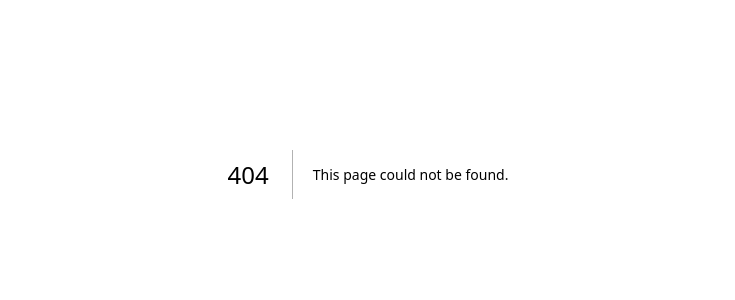
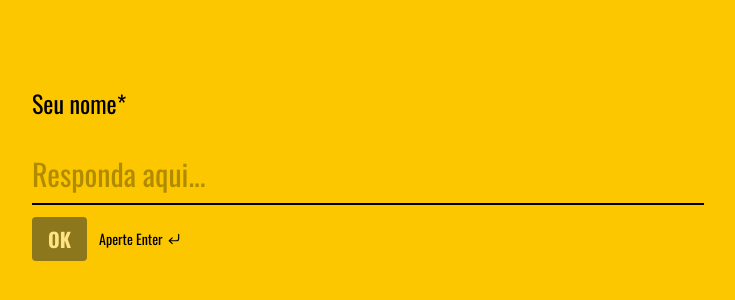
Before and after one commit to rodrigofontesdev/niver, a Next.js app: page /questions in a window 1280 px wide. Before the commit this address had no page. Shown: the part 226-526 px from the top of the page, without its empty margins (272-1007 px from the left). Built offline with nearby package versions, Linux system fonts and the light colour scheme.

Commit message:
feat: create Questions page

```diff
--- /dev/null
+++ b/src/app/questions/page.tsx
@@ -0,0 +1,157 @@
+'use client'
+
+import { useState } from 'react'
+import { useRouter } from 'next/navigation'
+import { Check, CornerDownLeft } from 'lucide-react'
+
+const questions = [
+  {
+    id: 'name',
+    type: 'text',
+    label: 'Seu nome*',
+    placeholder: 'Responda aqui...',
+    required: true,
+  },
+  {
+    id: 'attendance',
+    type: 'radio',
+    label: 'Posso contar com sua presença no meu aniversário?*',
+    options: [
+      { value: 'A', label: 'Com certeza!' },
+      { value: 'B', label: 'Não posso' },
+    ],
+    required: true,
+  },
+]
+
+export default function Questions() {
+  const router = useRouter()
+  const [currentStep, setCurrentStep] = useState(0)
+  const [formData, setFormData] = useState({
+    name: '',
+    attendance: '',
+  })
+
+  const currentQuestion = questions[currentStep]
+  const isLastStep = currentStep === questions.length - 1
+  const isButtonDisabled = !formData[currentQuestion.id as keyof typeof formData]?.trim()
+  const isSubmitButton = isLastStep && formData[currentQuestion.id as keyof typeof formData]?.trim()
+
+  const handleInputChange = (value: string) => {
+    setFormData((prev) => ({
+      ...prev,
+      [currentQuestion.id]: value,
+    }))
+  }
+
+  const handleNext = () => {
+    const currentValue = formData[currentQuestion.id as keyof typeof formData]
+
+    if (!currentValue.trim()) return
+
+    if (!isLastStep) {
+      setCurrentStep((prev) => prev + 1)
+      return
+    }
+
+    handleSubmit()
+  }
+
+  const handleKeyPress = (e: React.KeyboardEvent) => {
+    const key = e.key.toLowerCase()
+
+    if (key === 'enter') {
+      handleNext()
+      return
+    }
+
+    if (['a', 'b'].includes(key) && currentQuestion.id === 'attendance') {
+      handleInputChange(formData[currentQuestion.id] !== key.toUpperCase() ? key.toUpperCase() : '')
+      return
+    }
+  }
+
+  const handleSubmit = () => {
+    console.log(formData)
+    router.push('/thank-you')
+  }
+
+  return (
+    <div className="min-h-screen flex items-center justify-center p-8">
+      <div className="w-full max-w-2xl">
+        <h1 className="text-2xl font-normal text-black mb-9">{currentQuestion.label}</h1>
+
+        {currentQuestion.id === 'name' && (
+          <div className="mb-3">
+            <input
+              type="text"
+              value={formData[currentQuestion.id]}
+              placeholder={currentQuestion.placeholder}
+              className="appearance-none w-full h-[3.125rem] text-3xl text-black placeholder-black/30 pb-3 bg-transparent border-b border-b-black/30 focus:border-b-2 focus:border-b-black outline-none transition-colors"
+              autoFocus={currentQuestion.id === 'name'}
+              onKeyDown={handleKeyPress}
+              onChange={(e) => handleInputChange(e.target.value)}
+            />
+          </div>
+        )}
+
+        {currentQuestion.id === 'attendance' && (
+          <div className="mb-3 space-y-2">
+            {currentQuestion.options?.map((option) => (
+              <label
+                key={option.value}
+                className={`max-w-44 h-11 flex items-center p-1.5 border border-black rounded cursor-pointer transition-colors ${
+                  formData[currentQuestion.id as keyof typeof formData] === option.value
+                    ? 'border-2 bg-black/30'
+                    : 'bg-black/10'
+                }`}
+              >
+                <div className="flex items-center justify-center size-6 mr-2">
+                  <div
+                    className={`size-6 border border-black flex items-center justify-center ${
+                      formData[currentQuestion.id as keyof typeof formData] === option.value
+                        ? 'bg-black text-yellow-400'
+                        : 'bg-yellow-400 text-black'
+                    }`}
+                  >
+                    <span className="text-xs leading-none font-sans font-bold">{option.value}</span>
+                  </div>
+                </div>
+                <span className="flex-1 inline-flex items-center justify-between text-xl text-black">
+                  {option.label}
+                  {formData[currentQuestion.id as keyof typeof formData] === option.value && (
+                    <Check size={20} />
+                  )}
+                </span>
+                <input
+                  type="radio"
+                  name={currentQuestion.id}
+                  value={option.value}
+                  checked={formData[currentQuestion.id as keyof typeof formData] === option.value}
+                  autoFocus={currentQuestion.id === 'attendance'}
+                  onKeyDown={handleKeyPress}
+                  onChange={(e) => handleInputChange(e.target.value)}
+                  className="sr-only"
+                />
+              </label>
+            ))}
+          </div>
+        )}
+
+        <div className="flex items-center gap-3">
+          <button
+            className="bg-gray-800 text-white text-xl font-bold py-2 px-4 rounded cursor-pointer hover:bg-gray-900 disabled:cursor-not-allowed disabled:opacity-50 transition-colors"
+            disabled={isButtonDisabled}
+            onClick={handleNext}
+          >
+            {isSubmitButton ? 'Enviar' : 'OK'}
+          </button>
+
+          <span className="flex items-center gap-1 text-sm text-black">
+            Aperte Enter <CornerDownLeft size={14} />
+          </span>
+        </div>
+      </div>
+    </div>
+  )
+}
```
